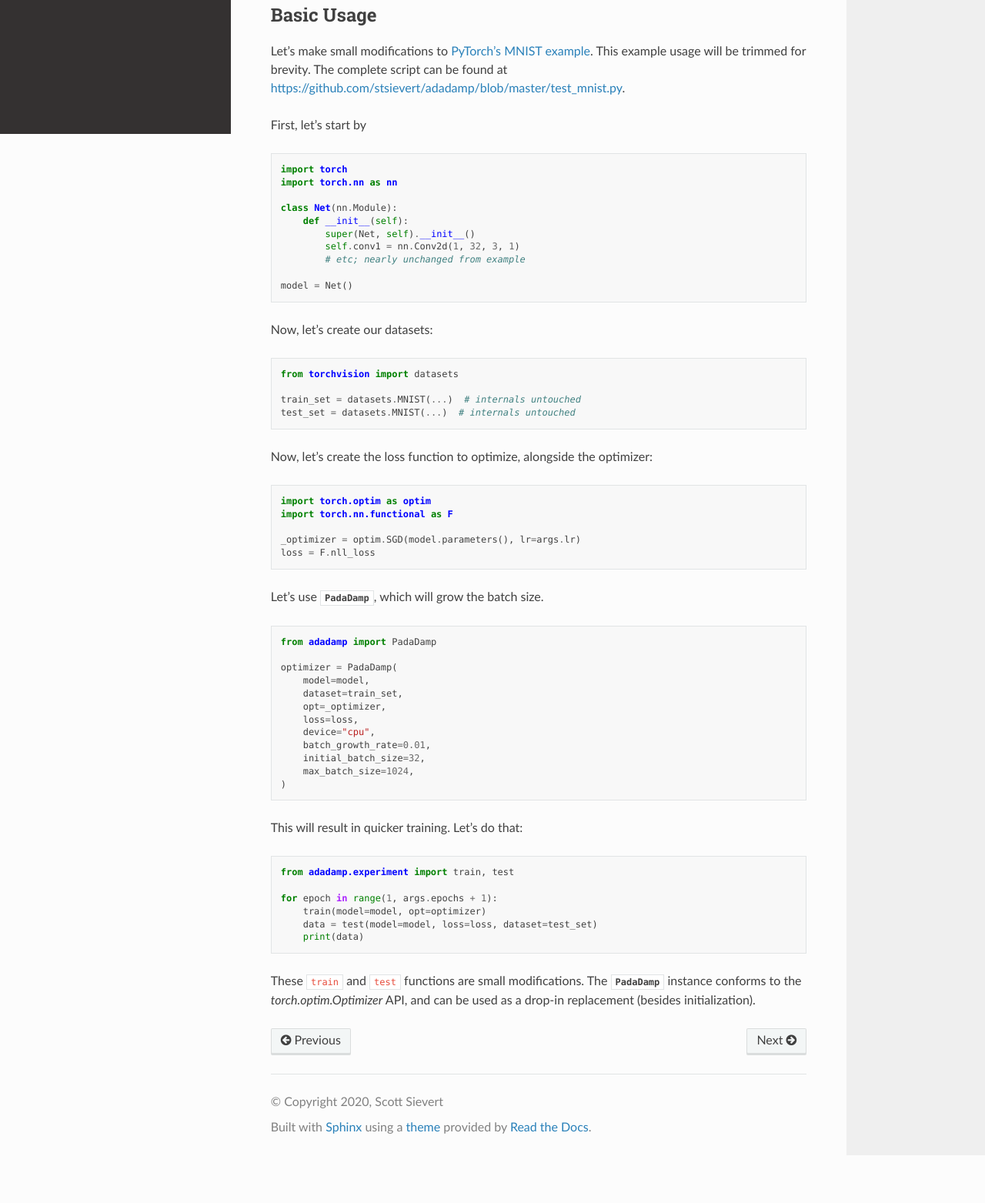
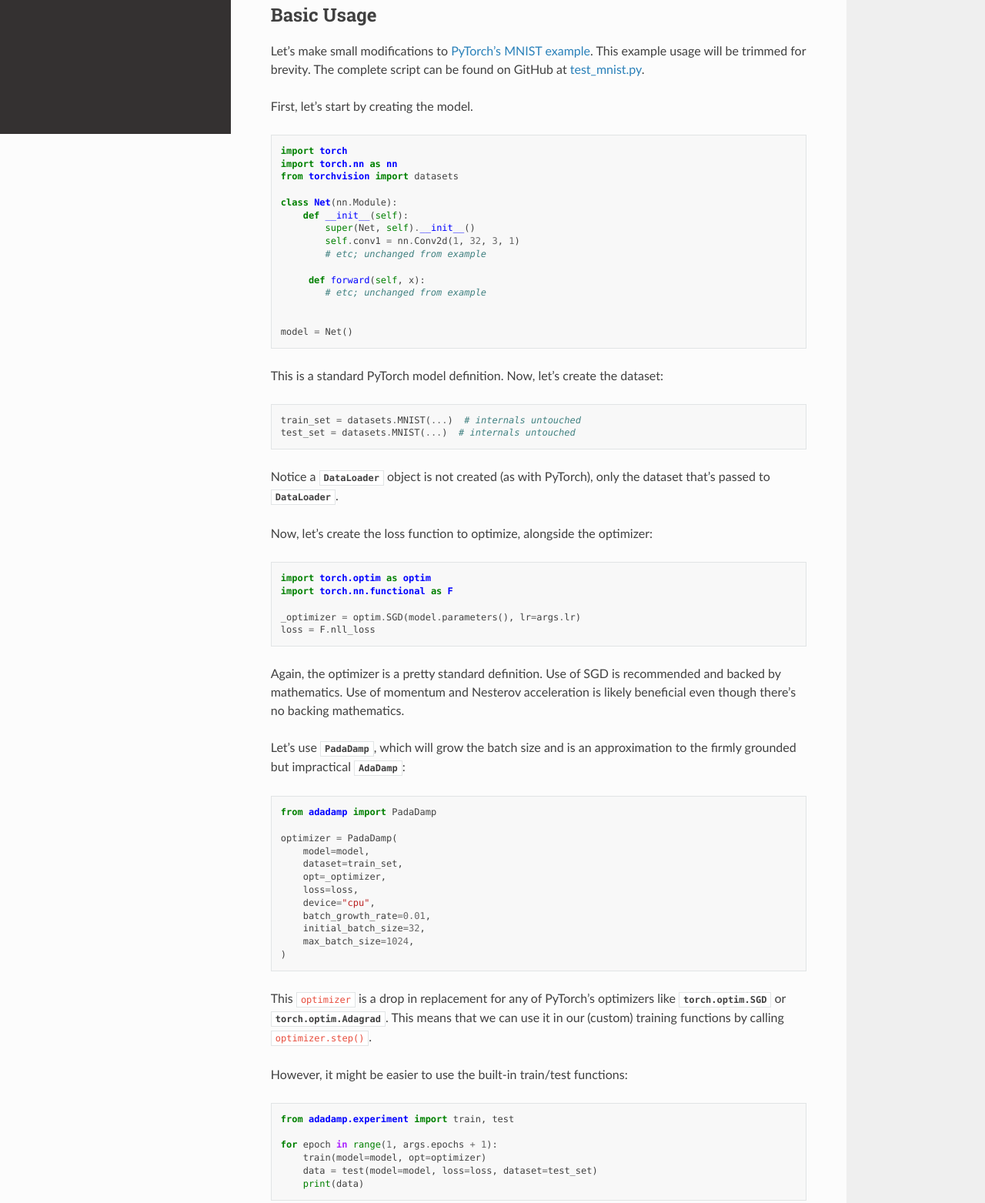
Before and after one commit to stsievert/adadamp, a plain HTML site: page basics.html in a window 1280 px wide. Shown: the part 626-2189 px from the top of the page at 77% size. Before the commit the page ends 2127 px from the top, so only its background shows below. Drawn offline with nearby package versions, Linux system fonts and the light colour scheme; some packages are replaced by stand-ins of ours.

Commit message:
Update docs

```diff
--- a/basics.html
+++ b/basics.html
@@ -157,6 +157,7 @@
   <hr/>
 </div>
           <div role="main" class="document" itemscope="itemscope" itemtype="http://schema.org/Article">
+
            <div itemprop="articleBody">
 
   <div class="section" id="getting-started">
@@ -186,28 +187,34 @@ $ python setup.py install
 <div class="section" id="basic-usage">
 <h2>Basic Usage<a class="headerlink" href="#basic-usage" title="Permalink to this headline">¶</a></h2>
 <p>Let’s make small modifications to <a class="reference external" href="https://github.com/pytorch/examples/blob/e9e76722dad4f4569651a8d67ca1d10607db58f9/mnist/main.py">PyTorch’s MNIST example</a>. This example
-usage will be trimmed for brevity. The complete script can be found at
-<a class="reference external" href="https://github.com/stsievert/adadamp/blob/master/test_mnist.py">https://github.com/stsievert/adadamp/blob/master/test_mnist.py</a>.</p>
-<p>First, let’s start by</p>
+usage will be trimmed for brevity. The complete script can be found on GitHub
+at <a class="reference external" href="https://github.com/stsievert/adadamp/blob/master/test_mnist.py">test_mnist.py</a>.</p>
+<p>First, let’s start by creating the model.</p>
 <div class="highlight-python notranslate"><div class="highlight"><pre><span></span><span class="kn">import</span> <span class="nn">torch</span>
 <span class="kn">import</span> <span class="nn">torch.nn</span> <span class="k">as</span> <span class="nn">nn</span>
+<span class="kn">from</span> <span class="nn">torchvision</span> <span class="kn">import</span> <span class="n">datasets</span>
 
 <span class="k">class</span> <span class="nc">Net</span><span class="p">(</span><span class="n">nn</span><span class="o">.</span><span class="n">Module</span><span class="p">):</span>
     <span class="k">def</span> <span class="fm">__init__</span><span class="p">(</span><span class="bp">self</span><span class="p">):</span>
         <span class="nb">super</span><span class="p">(</span><span class="n">Net</span><span class="p">,</span> <span class="bp">self</span><span class="p">)</span><span class="o">.</span><span class="fm">__init__</span><span class="p">()</span>
         <span class="bp">self</span><span class="o">.</span><span class="n">conv1</span> <span class="o">=</span> <span class="n">nn</span><span class="o">.</span><span class="n">Conv2d</span><span class="p">(</span><span class="mi">1</span><span class="p">,</span> <span class="mi">32</span><span class="p">,</span> <span class="mi">3</span><span class="p">,</span> <span class="mi">1</span><span class="p">)</span>
-        <span class="c1"># etc; nearly unchanged from example</span>
+        <span class="c1"># etc; unchanged from example</span>
+
+     <span class="k">def</span> <span class="nf">forward</span><span class="p">(</span><span class="bp">self</span><span class="p">,</span> <span class="n">x</span><span class="p">):</span>
+        <span class="c1"># etc; unchanged from example</span>
+
 
 <span class="n">model</span> <span class="o">=</span> <span class="n">Net</span><span class="p">()</span>
 </pre></div>
 </div>
-<p>Now, let’s create our datasets:</p>
-<div class="highlight-python notranslate"><div class="highlight"><pre><span></span><span class="kn">from</span> <span class="nn">torchvision</span> <span class="kn">import</span> <span class="n">datasets</span>
-
-<span class="n">train_set</span> <span class="o">=</span> <span class="n">datasets</span><span class="o">.</span><span class="n">MNIST</span><span class="p">(</span><span class="o">...</span><span class="p">)</span>  <span class="c1"># internals untouched</span>
+<p>This is a standard PyTorch model definition. Now, let’s create the dataset:</p>
+<div class="highlight-python notranslate"><div class="highlight"><pre><span></span><span class="n">train_set</span> <span class="o">=</span> <span class="n">datasets</span><span class="o">.</span><span class="n">MNIST</span><span class="p">(</span><span class="o">...</span><span class="p">)</span>  <span class="c1"># internals untouched</span>
 <span class="n">test_set</span> <span class="o">=</span> <span class="n">datasets</span><span class="o">.</span><span class="n">MNIST</span><span class="p">(</span><span class="o">...</span><span class="p">)</span>  <span class="c1"># internals untouched</span>
 </pre></div>
 </div>
+<p>Notice a <code class="xref py py-class docutils literal notranslate"><span class="pre">DataLoader</span></code> object is not created (as with
+PyTorch), only the dataset that’s passed to
+<code class="xref py py-class docutils literal notranslate"><span class="pre">DataLoader</span></code>.</p>
 <p>Now, let’s create the loss function to optimize, alongside the optimizer:</p>
 <div class="highlight-python notranslate"><div class="highlight"><pre><span></span><span class="kn">import</span> <span class="nn">torch.optim</span> <span class="k">as</span> <span class="nn">optim</span>
 <span class="kn">import</span> <span class="nn">torch.nn.functional</span> <span class="k">as</span> <span class="nn">F</span>
@@ -216,7 +223,11 @@ usage will be trimmed for brevity. The complete script can be found at
 <span class="n">loss</span> <span class="o">=</span> <span class="n">F</span><span class="o">.</span><span class="n">nll_loss</span>
 </pre></div>
 </div>
-<p>Let’s use <a class="reference internal" href="api.html#adadamp.PadaDamp" title="adadamp.PadaDamp"><code class="xref py py-class docutils literal notranslate"><span class="pre">PadaDamp</span></code></a>, which will grow the batch size.</p>
+<p>Again, the optimizer is a pretty standard definition. Use of SGD is recommended
+and backed by mathematics. Use of momentum and Nesterov acceleration is likely
+beneficial even though there’s no backing mathematics.</p>
+<p>Let’s use <a class="reference internal" href="api.html#adadamp.PadaDamp" title="adadamp.PadaDamp"><code class="xref py py-class docutils literal notranslate"><span class="pre">PadaDamp</span></code></a>, which will grow the batch size and is an
+approximation to the firmly grounded but impractical <a class="reference internal" href="api.html#adadamp.AdaDamp" title="adadamp.AdaDamp"><code class="xref py py-class docutils literal notranslate"><span class="pre">AdaDamp</span></code></a>:</p>
 <div class="highlight-python notranslate"><div class="highlight"><pre><span></span><span class="kn">from</span> <span class="nn">adadamp</span> <span class="kn">import</span> <span class="n">PadaDamp</span>
 
 <span class="n">optimizer</span> <span class="o">=</span> <span class="n">PadaDamp</span><span class="p">(</span>
@@ -231,7 +242,11 @@ usage will be trimmed for brevity. The complete script can be found at
 <span class="p">)</span>
 </pre></div>
 </div>
-<p>This will result in quicker training. Let’s do that:</p>
+<p>This <code class="docutils literal notranslate"><span class="pre">optimizer</span></code> is a drop in replacement for any of PyTorch’s optimizers
+like <code class="xref py py-class docutils literal notranslate"><span class="pre">torch.optim.SGD</span></code> or <code class="xref py py-class docutils literal notranslate"><span class="pre">torch.optim.Adagrad</span></code>. This means that
+we can use it in our (custom) training functions by calling
+<code class="docutils literal notranslate"><span class="pre">optimizer.step()</span></code>.</p>
+<p>However, it might be easier to use the built-in train/test functions:</p>
 <div class="highlight-python notranslate"><div class="highlight"><pre><span></span><span class="kn">from</span> <span class="nn">adadamp.experiment</span> <span class="kn">import</span> <span class="n">train</span><span class="p">,</span> <span class="n">test</span>
 
 <span class="k">for</span> <span class="n">epoch</span> <span class="ow">in</span> <span class="nb">range</span><span class="p">(</span><span class="mi">1</span><span class="p">,</span> <span class="n">args</span><span class="o">.</span><span class="n">epochs</span> <span class="o">+</span> <span class="mi">1</span><span class="p">):</span>
@@ -241,8 +256,9 @@ usage will be trimmed for brevity. The complete script can be found at
 </pre></div>
 </div>
 <p>These <code class="docutils literal notranslate"><span class="pre">train</span></code> and <code class="docutils literal notranslate"><span class="pre">test</span></code> functions are small modifications. The
-<a class="reference internal" href="api.html#adadamp.PadaDamp" title="adadamp.PadaDamp"><code class="xref py py-class docutils literal notranslate"><span class="pre">PadaDamp</span></code></a> instance conforms to the <cite>torch.optim.Optimizer</cite>
-API, and can be used as a drop-in replacement (besides initialization).</p>
+<a class="reference internal" href="api.html#adadamp.PadaDamp" title="adadamp.PadaDamp"><code class="xref py py-class docutils literal notranslate"><span class="pre">PadaDamp</span></code></a> instance conforms to the
+<code class="xref py py-class docutils literal notranslate"><span class="pre">torch.optim.Optimizer</span></code> API, and can be used as a drop-in replacement
+after initialization.</p>
 </div>
 </div>
 
@@ -250,6 +266,10 @@ API, and can be used as a drop-in replacement (besides initialization).</p>
            </div>
 
           </div>
+      <a href="https://github.com/stsievert/adadamp">
+        <img style="position: absolute; top: 0; right: 0; border: 0;" src="https://github.blog/wp-content/uploads/2008/12/forkme_right_gray_6d6d6d.png?resize=149%2C149" alt="Fork me on GitHub">
+    </a>
+
           <footer>
 
     <div class="rst-footer-buttons" role="navigation" aria-label="footer navigation">
```
Also changed, not shown: api.html (+5 -0 lines), experiments.html (+5 -0 lines), genindex.html (+5 -0 lines), index.html (+9 -4 lines), math.html (+5 -0 lines), py-modindex.html (+5 -0 lines), search.html (+5 -0 lines), _sources/basics.rst.txt, _sources/index.rst.txt, searchindex.js, 1 other file.
